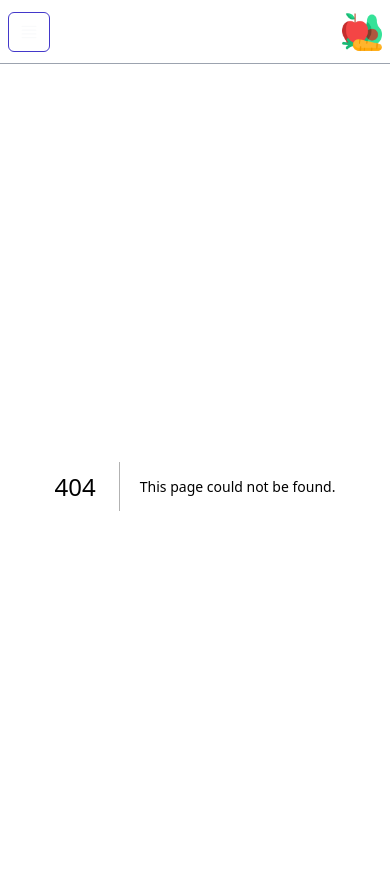
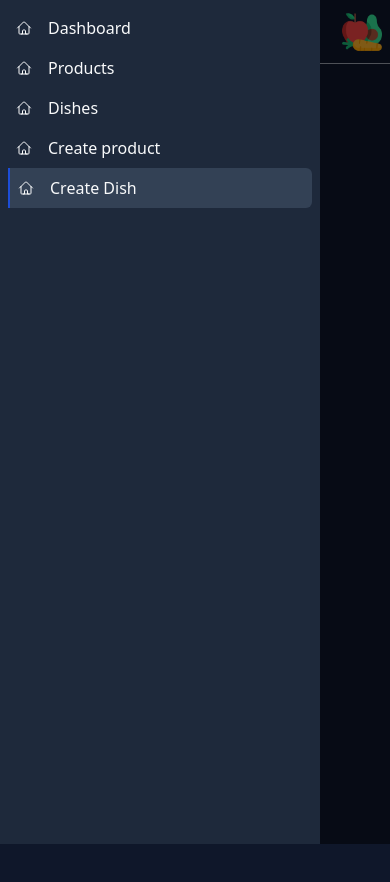
Before and after one commit to kowall1013/food-prime, a Next.js app: page /create-dish in a window 390 px wide. Before the commit this address had no page. Shown: the top 882 px of the page. After the commit the page ends 844 px from the top, so only its background shows below. Built offline with nearby package versions, Linux system fonts and the light colour scheme.

Commit message:
#9 create mobile nav

```diff
--- a/src/app/_layout/nav/Nav.tsx
+++ b/src/app/_layout/nav/Nav.tsx
@@ -1,7 +1,7 @@
 "use client";
 
 //External
-import Link from "next/link";
+import { usePathname } from "next/navigation";
 //Components
 import { NavItem } from "./NavItem";
 import { Drawer } from "@/app/_shared/drawer/Drawer";
@@ -11,21 +11,34 @@ import { useAppDispatch } from "@/lib/hooks";
 import { toggleMenu } from "@/lib/features/settings/settingsSlice";
 //Utils
 import * as icon from "@/app/_utils/icons";
+import { useEffect } from "react";
 
 export const Nav = () => {
+  const pathname = usePathname();
   const dispatch = useAppDispatch();
   const isOpen = useAppSelector((state) => state.settings.isMenuOpen);
 
   const handleClose = () => {
-    console.log("handleClose");
     dispatch(toggleMenu());
   };
+
+  useEffect(() => {
+    dispatch(toggleMenu());
+  }, [pathname, dispatch]);
 
   return (
     <Drawer isOpen={isOpen} onClose={handleClose}>
       <nav>
-        <ul>
-          <h1>siemaa</h1>
+        <ul className="p-2">
+          <NavItem to="/" label="Dashboard" icon={<icon.Home />} />
+          <NavItem to="/products" label="Products" icon={<icon.Home />} />
+          <NavItem to="/dishes" label="Dishes" icon={<icon.Home />} />
+          <NavItem
+            to="/create-product"
+            label="Create product"
+            icon={<icon.Home />}
+          />
+          <NavItem to="/create-dish" label="Create Dish" icon={<icon.Home />} />
         </ul>
       </nav>
     </Drawer>
--- a/src/app/_layout/nav/NavItem.tsx
+++ b/src/app/_layout/nav/NavItem.tsx
@@ -10,25 +10,25 @@ interface NavItemProps {
   to: string;
   label: string;
   icon: React.ReactNode;
-  isActive?: boolean;
 }
 
 export const NavItem: React.FC<NavItemProps> = ({
   to,
   label,
   icon,
-  isActive = true,
   ...props
 }) => {
   const pathname = usePathname();
+
+  const isActive = pathname === to;
 
   return (
     <Link
       {...props}
       href={to}
       className={cn([
-        "flex items-center space-x-4 p-4 ",
-        { isActive: "border-r-2 border-solid border-blue-700" },
+        "flex items-center space-x-4 rounded-r-md p-2",
+        { "border-l-2 border-solid border-blue-700 bg-slate-700": isActive },
       ])}
     >
       <span>{icon}</span>
--- /dev/null
+++ b/src/app/create-dish/page.tsx
@@ -0,0 +1,7 @@
+export default function Page() {
+  return (
+    <div>
+      <h1>create dish</h1>
+    </div>
+  );
+}
--- /dev/null
+++ b/src/app/create-product/page.tsx
@@ -0,0 +1,7 @@
+export default function Page() {
+  return (
+    <div>
+      <h1>create products</h1>
+    </div>
+  );
+}
--- a/src/app/foods/page.tsx
+++ b/src/app/dishes/page.tsx
@@ -1,7 +1,7 @@
 export default function Page() {
   return (
     <div>
-      <h1>Foods</h1>
+      <h1>Dishes</h1>
     </div>
   );
 }
--- a/src/app/calendar/page.tsx
+++ b/src/app/products/page.tsx
@@ -1,7 +1,7 @@
 export default function Page() {
   return (
     <div>
-      <h1>Calendar</h1>
+      <h1>Products</h1>
     </div>
   );
 }
```
